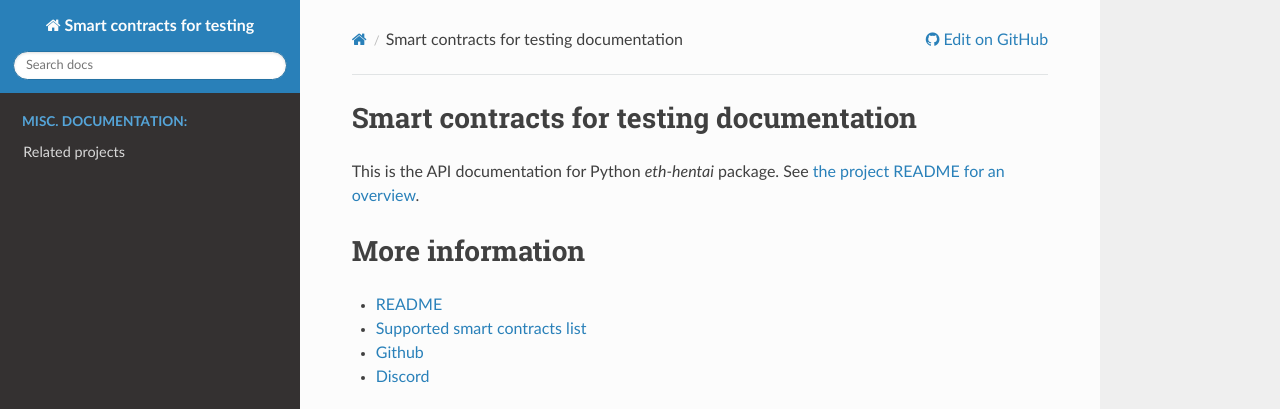
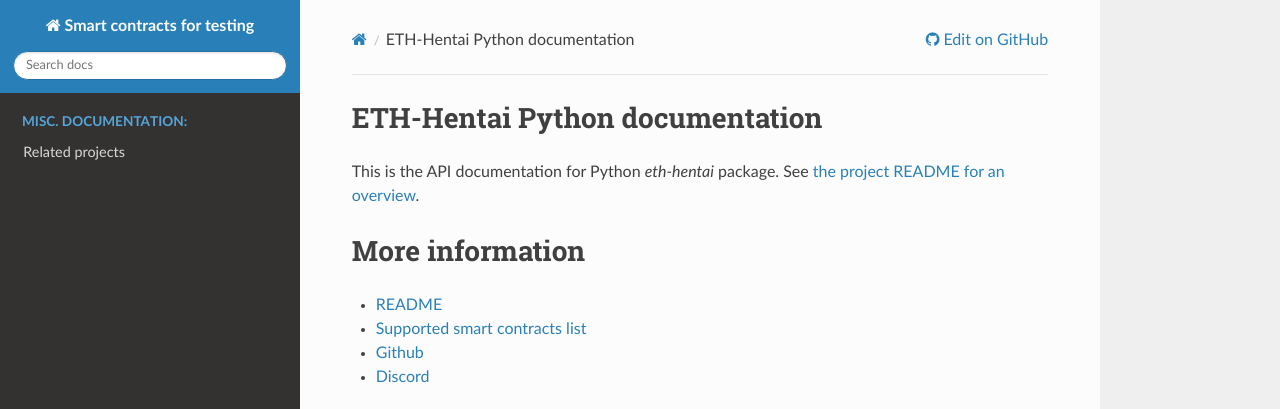
Before and after one commit to Infinite-Charisma/Web3-Ethereum-DeFi, a Sphinx documentation site: the page built from docs/source/index.rst, in a window 1280 px wide and 960 px high, cut to the strip 0-409 px from the top of the window. Built offline with Sphinx 7.4.7 and the Read the Docs theme 2.0.0, drawn with Linux system fonts in a browser that asks for light colours.

Commit message:
Renaaamor at the doc page

```diff
--- a/docs/source/index.rst
+++ b/docs/source/index.rst
@@ -1,16 +1,16 @@
-Smart contracts for testing documentation
-=========================================
+ETH-Hentai Python documentation
+===============================
 
 This is the API documentation for Python `eth-hentai` package.
-See `the project README for an overview <https://github.com/tradingstrategy-ai/eth=hentai>`_.
+See `the project README for an overview <https://github.com/tradingstrategy-ai/eth-hentai>`_.
 
 More information
 ================
 
-* `README <https://github.com/tradingstrategy-ai/smart-contracts-for-testing>`_
-* `Supported smart contracts list <https://github.com/tradingstrategy-ai/smart-contracts-for-testing/tree/master/smart_contracts_for_testing/abi>`_
-* `Github <https://github.com/tradingstrategy-ai/smart-contracts-for-testing>`_
-* `Discord <tradingstrategy.ai/community>`_
+* `README <https://github.com/tradingstrategy-ai/eth-hentai>`_
+* `Supported smart contracts list <https://github.com/tradingstrategy-ai/eth-hentai/tree/master/smart_contracts_for_testing/abi>`_
+* `Github <https://github.com/tradingstrategy-ai/eth-hentai>`_
+* `Discord <https://tradingstrategy.ai/community>`_
 
 .. toctree::
    :maxdepth: 2
```
